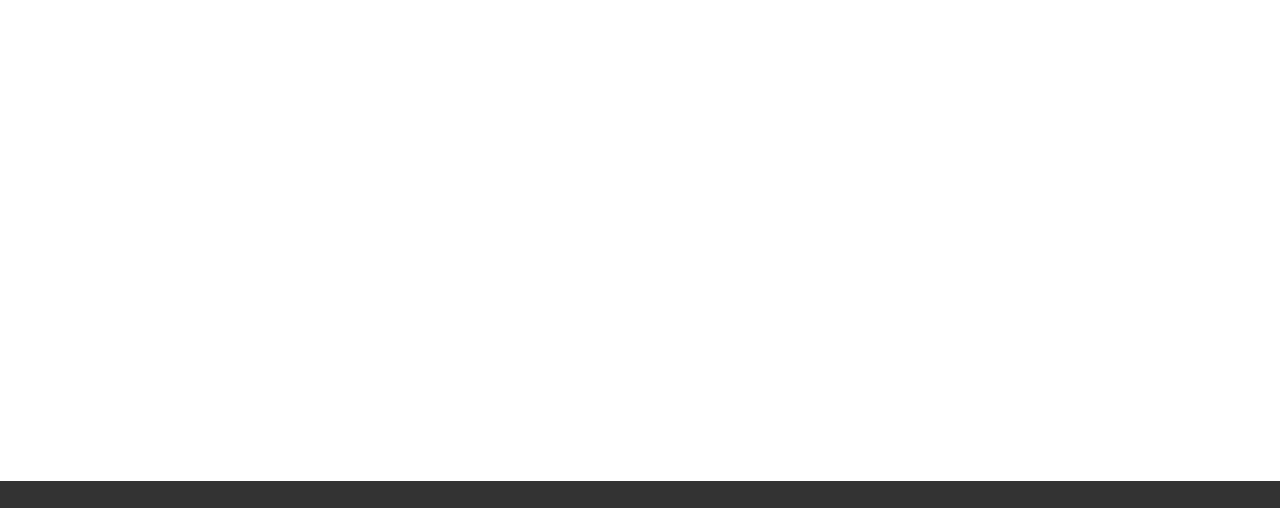
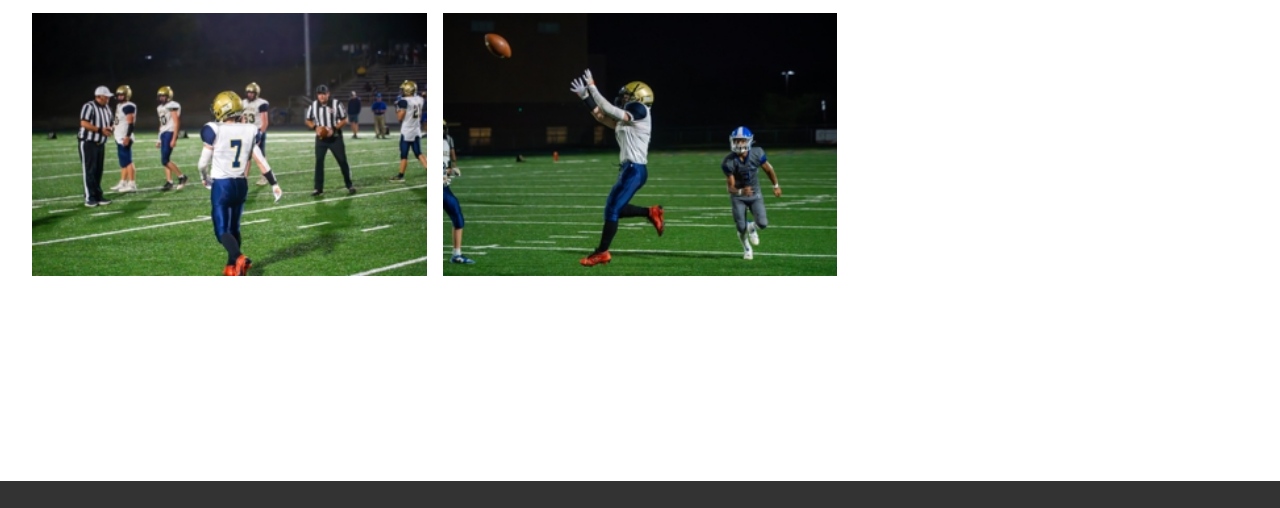
Before and after one commit to franktheglock/photo-website-git, a plain HTML site: page sports.html in a window 1280 px wide. Shown: the part 203-711 px from the top of the page. Drawn offline with nearby package versions, Linux system fonts and the light colour scheme.

Commit message:
added photos with new cms

```diff
--- a/sports.html
+++ b/sports.html
@@ -44,8 +44,13 @@
       <button data-filter="basketball">Basketball</button>
     </div>
     <div class="grid">
-
-        </div>
+                <a href="images/sports/football/full/20250327_083958_DSC08018-Enhanced-NR.jpg" data-lightbox="sports" data-title="football photo">
+                        <img src="images/sports/football/thumb/20250327_083958_DSC08018-Enhanced-NR.jpg" alt="football photo" data-category="football">
+                    </a>
+                <a href="images/sports/football/full/20250327_083916_DSC08053-Enhanced-NR.jpg" data-lightbox="sports" data-title="football">
+                        <img src="images/sports/football/thumb/20250327_083916_DSC08053-Enhanced-NR.jpg" alt="football" data-category="football">
+                    </a>
+            </div>
   </section>
 </main>
 
```
Also changed, not shown: images/sports/football/thumb/20250327_083916_DSC08053-Enhanced-NR.jpg (added), images/sports/football/thumb/20250327_083958_DSC08018-Enhanced-NR.jpg (added), 3 other files.
